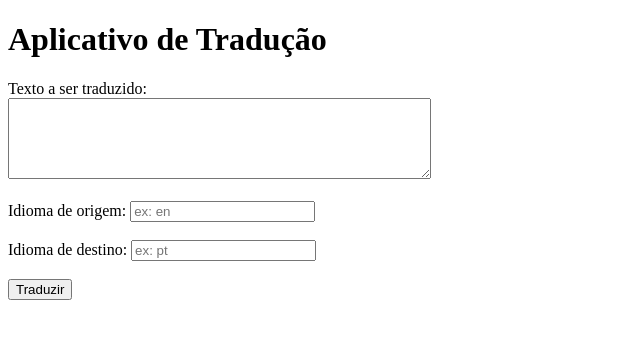
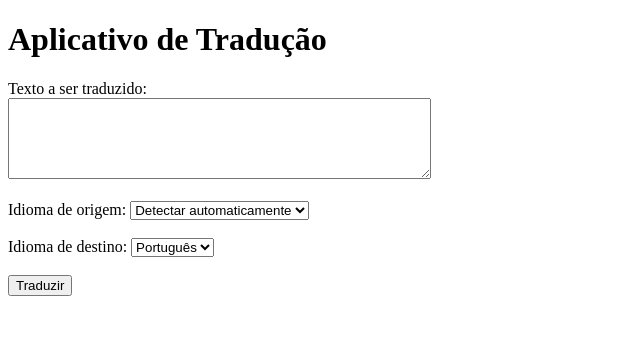
Before and after one commit to ThiagoRosa21/TRANSLATION-APP, a Flask app: page / in a window 1280 px wide. Shown: the top 339 px of the page, without its empty margins (0-640 px from the left). Run offline with Flask 3, Linux system fonts and the light colour scheme.

Commit message:
update in html

```diff
--- a/Translate/templates/index.html
+++ b/Translate/templates/index.html
@@ -12,10 +12,23 @@
         <textarea id="text" name="text" rows="5" cols="50" required></textarea><br><br>
 
         <label for="source_language">Idioma de origem:</label>
-        <input id="source_language" name="source_language" type="text" placeholder="ex: en" required><br><br>
+        <select id="source_language" name="source_language" required>
+            <option value="auto" selected>Detectar automaticamente</option>
+            <option value="en">Inglês</option>
+            <option value="pt">Português</option>
+            <option value="es">Espanhol</option>
+            <option value="fr">Francês</option>
+            <option value="de">Alemão</option>
+        </select><br><br>
 
         <label for="target_language">Idioma de destino:</label>
-        <input id="target_language" name="target_language" type="text" placeholder="ex: pt" required><br><br>
+        <select id="target_language" name="target_language" required>
+            <option value="pt" selected>Português</option>
+            <option value="en">Inglês</option>
+            <option value="es">Espanhol</option>
+            <option value="fr">Francês</option>
+            <option value="de">Alemão</option>
+        </select><br><br>
 
         <button type="submit">Traduzir</button>
     </form>
```
